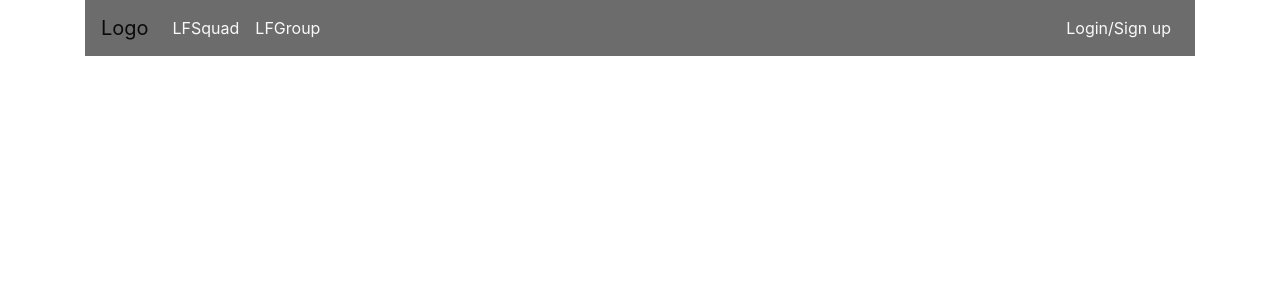
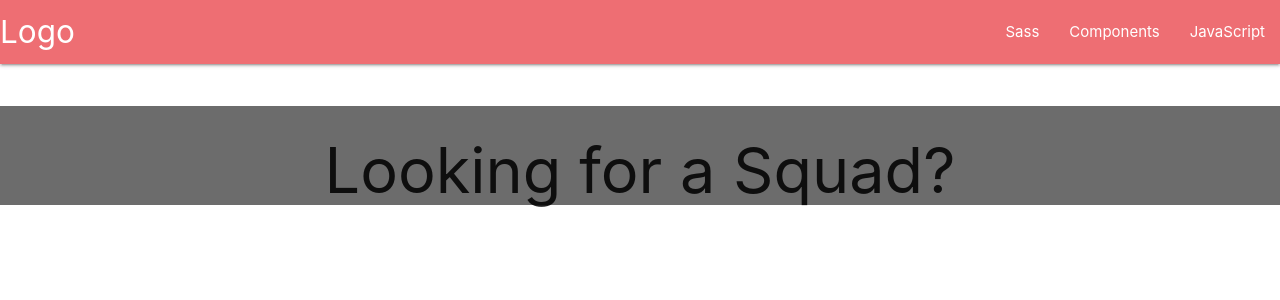
Before and after one commit to ZachDrake/Squad-up, a React (Create React App) app in the folder client/: page / in a window 1280 px wide. Shown: the top 300 px of the page. Built offline with nearby package versions, Linux system fonts and the light colour scheme; no server answers.

Commit message:
navbar update with materialize

```diff
--- a/client/public/index.html
+++ b/client/public/index.html
@@ -8,8 +8,10 @@
   <meta name="theme-color" content="#000000" />
 
   <link rel="manifest" href="%PUBLIC_URL%/manifest.json" />
-  <link rel="stylesheet" href="https://maxcdn.bootstrapcdn.com/bootstrap/4.0.0/css/bootstrap.min.css" integrity="sha384-Gn5384xqQ1aoWXA+058RXPxPg6fy4IWvTNh0E263XmFcJlSAwiGgFAW/dAiS6JXm"
-    crossorigin="anonymous">
+  <!-- Compiled and minified CSS -->
+  <link rel="stylesheet" href="https://cdnjs.cloudflare.com/ajax/libs/materialize/1.0.0/css/materialize.min.css">
+
+
   <title>React App</title>
 </head>
 
@@ -17,12 +19,9 @@
   <noscript>You need to enable JavaScript to run this app.</noscript>
   <div id="root"></div>
 
-  <script src="https://code.jquery.com/jquery-3.2.1.slim.min.js" integrity="sha384-KJ3o2DKtIkvYIK3UENzmM7KCkRr/rE9/Qpg6aAZGJwFDMVNA/GpGFF93hXpG5KkN"
-    crossorigin="anonymous"></script>
-  <script src="https://cdnjs.cloudflare.com/ajax/libs/popper.js/1.12.9/umd/popper.min.js" integrity="sha384-ApNbgh9B+Y1QKtv3Rn7W3mgPxhU9K/ScQsAP7hUibX39j7fakFPskvXusvfa0b4Q"
-    crossorigin="anonymous"></script>
-  <script src="https://maxcdn.bootstrapcdn.com/bootstrap/4.0.0/js/bootstrap.min.js" integrity="sha384-JZR6Spejh4U02d8jOt6vLEHfe/JQGiRRSQQxSfFWpi1MquVdAyjUar5+76PVCmYl"
-    crossorigin="anonymous"></script>
+  <!-- Compiled and minified JavaScript -->
+  <script src="https://cdnjs.cloudflare.com/ajax/libs/materialize/1.0.0/js/materialize.min.js"></script>
+
 </body>
 
 </html>
--- a/client/src/App.js
+++ b/client/src/App.js
@@ -1,7 +1,7 @@
 import React from 'react';
 import axios from 'axios';
 import './App.css';
-import Navbar from "./components/navbar/Navbar"
+import Lfs from "./components/LFS/Lfs"
 
 export default class App extends React.Component {
   state = {}
@@ -17,7 +17,7 @@ export default class App extends React.Component {
   render() {
     return (
       <div>
-        <Navbar />
+        <Lfs />
       </div>
     )
   }
--- /dev/null
+++ b/client/src/components/LFS/Lfs.js
@@ -0,0 +1,24 @@
+import React, { Component } from "react";
+import Navbar from "../navbar/Navbar";
+import "./lfs.css"
+
+class Lfs extends Component {
+
+    render() {
+        return (
+            <div>
+                <Navbar />
+                <div className="contianer">
+                    <h1 id="lfsTitle"> Looking for a Squad?</h1>
+
+                </div>
+            </div>
+        )
+    }
+}
+
+
+
+
+
+export default Lfs;
--- /dev/null
+++ b/client/src/components/LFS/lfs.css
@@ -0,0 +1,5 @@
+#lfsTitle{
+    text-align: center;
+    padding-top: 30px;
+    background-color : #6C6C6C
+}
--- a/client/src/components/navbar/Navbar.js
+++ b/client/src/components/navbar/Navbar.js
@@ -4,29 +4,37 @@ import "./navbar.css"
 const Navbar = () => {
     return (
 
-        <div className="container">
-            <nav className="navbar navbar-expand-lg navbar-light">
-                <a className="navbar-brand" href="/">Logo</a>
-                <button className="navbar-toggler" type="button" data-toggle="collapse" data-target="#navbarNav" aria-controls="navbarNav" aria-expanded="false" aria-label="Toggle navigation">
-                    <span className="navbar-toggler-icon"></span>
-                </button>
-                <div className="collapse navbar-collapse" id="navbarNav">
-                    <ul className="navbar-nav">
-                        <li className="nav-item active">
-                            <a className="nav-link text-light" href="/">LFSquad <span className="sr-only">(current)</span></a>
-                        </li>
-                        <li className="nav-item">
-                            <a className="nav-link text-light" href="/">LFGroup</a>
-                        </li>
-                    </ul>
-                    <ul className="navbar-nav ml-auto">
-                        <li className="nav-item">
-                            <a className="nav-link text-light" href="/">Login/Sign up</a>
-                        </li>
-                    </ul>
-                </div>
-            </nav>
-        </div>
+
+        // <nav className="navbar navbar-expand-lg navbar-light">
+        //     <a className="navbar-brand" href="/">Logo</a>
+        //     <button className="navbar-toggler" type="button" data-toggle="collapse" data-target="#navbarNav" aria-controls="navbarNav" aria-expanded="false" aria-label="Toggle navigation">
+        //         <span className="navbar-toggler-icon"></span>
+        //     </button>
+        //     <div className="collapse navbar-collapse" id="navbarNav">
+        //         <ul className="navbar-nav">
+        //             <li className="nav-item active">
+        //                 <a className="nav-link text-light" href="/">LFSquad <span className="sr-only">(current)</span></a>
+        //             </li>
+
+        //         </ul>
+        //         <ul className="navbar-nav ml-auto">
+        //             <li className="nav-item">
+        //                 <a className="nav-link text-light" href="/">Login/Sign up</a>
+        //             </li>
+        //         </ul>
+        //     </div>
+        // </nav>
+
+        <nav>
+            <div class="nav-wrapper">
+                <a href="/" class="brand-logo">Logo</a>
+                <ul id="nav-mobile" class="right hide-on-med-and-down">
+                    <li><a href="/">Sass</a></li>
+                    <li><a href="/">Components</a></li>
+                    <li><a href="/">JavaScript</a></li>
+                </ul>
+            </div>
+        </nav>
 
 
     )
--- a/client/src/components/navbar/navbar.css
+++ b/client/src/components/navbar/navbar.css
@@ -4,7 +4,10 @@ body html {
 
 }
 
+
 .navbar{
     background-color :#6C6C6C;
+    margin : 0;
+    width: 100%;
 
 }
```
Also changed, not shown: 1 other file (tests, documents, lock files or other folders).
